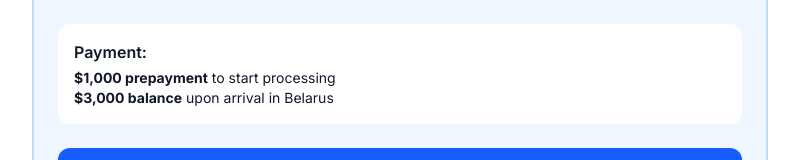
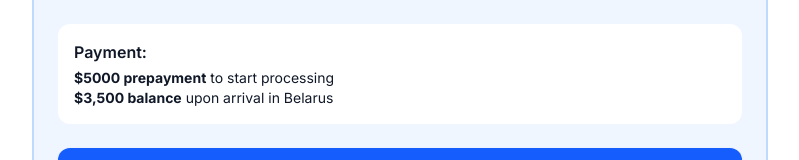
Before and after one commit to moikaty21-a11y/eduvellc, a Next.js app: page / in a window 1280 px wide. Shown: the part 570-730 px from the top of the page, without its empty margins (240-1039 px from the left). Built offline with nearby package versions, Linux system fonts and the light colour scheme.

Commit message:
Update page.tsx

```diff
--- a/app/page.tsx
+++ b/app/page.tsx
@@ -52,8 +52,8 @@
 
           <div className="mt-6 rounded-xl bg-white p-4">
             <h3 className="font-semibold">Payment:</h3>
-            <p className="text-sm mt-1"><strong>$1,000 prepayment</strong> to start processing</p>
-            <p className="text-sm"><strong>$3,000 balance</strong> upon arrival in Belarus</p>
+            <p className="text-sm mt-1"><strong>$5000 prepayment</strong> to start processing</p>
+            <p className="text-sm"><strong>$3,500 balance</strong> upon arrival in Belarus</p>
           </div>
 
           <div className="mt-6 space-y-3">
```
